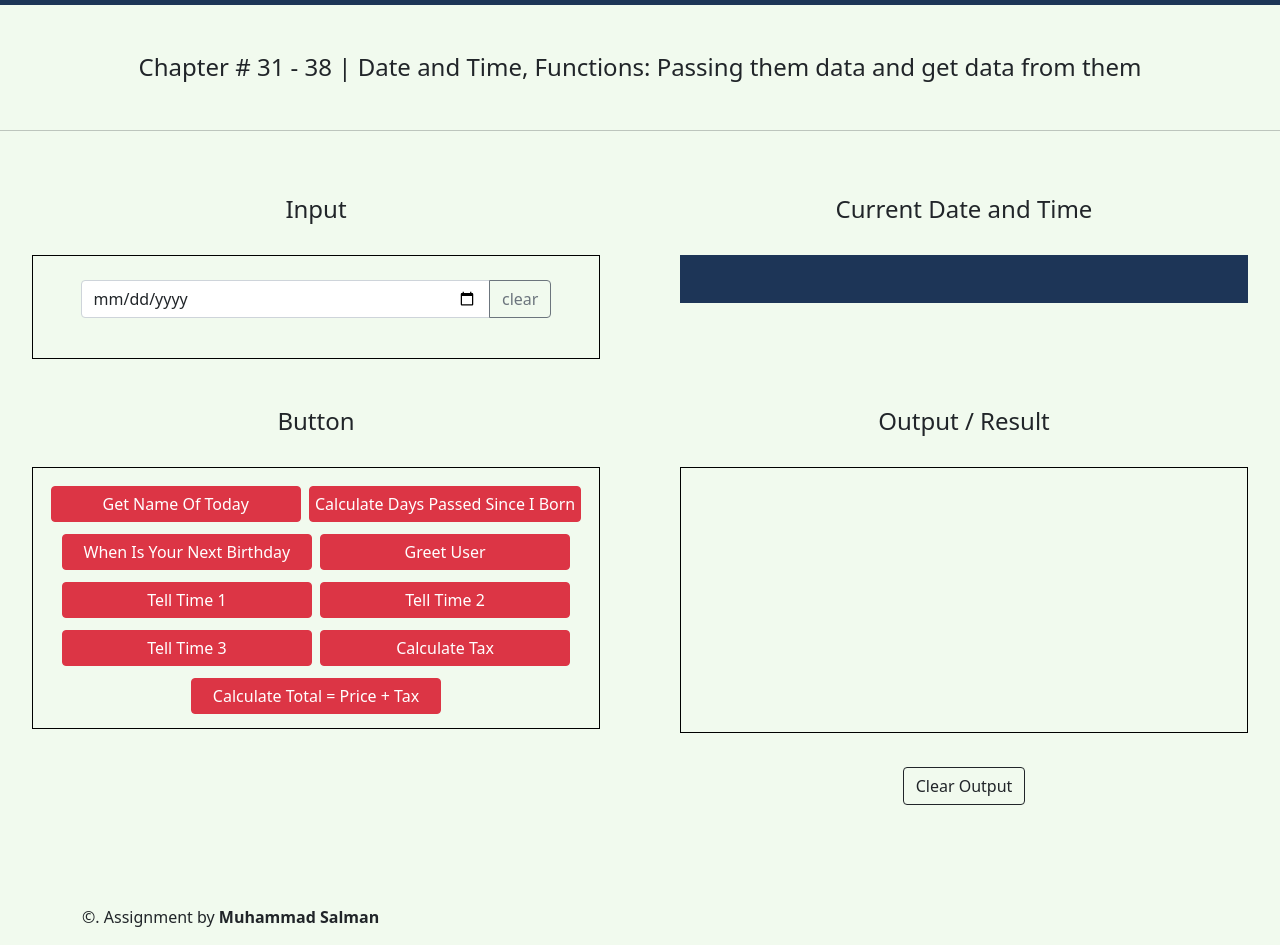
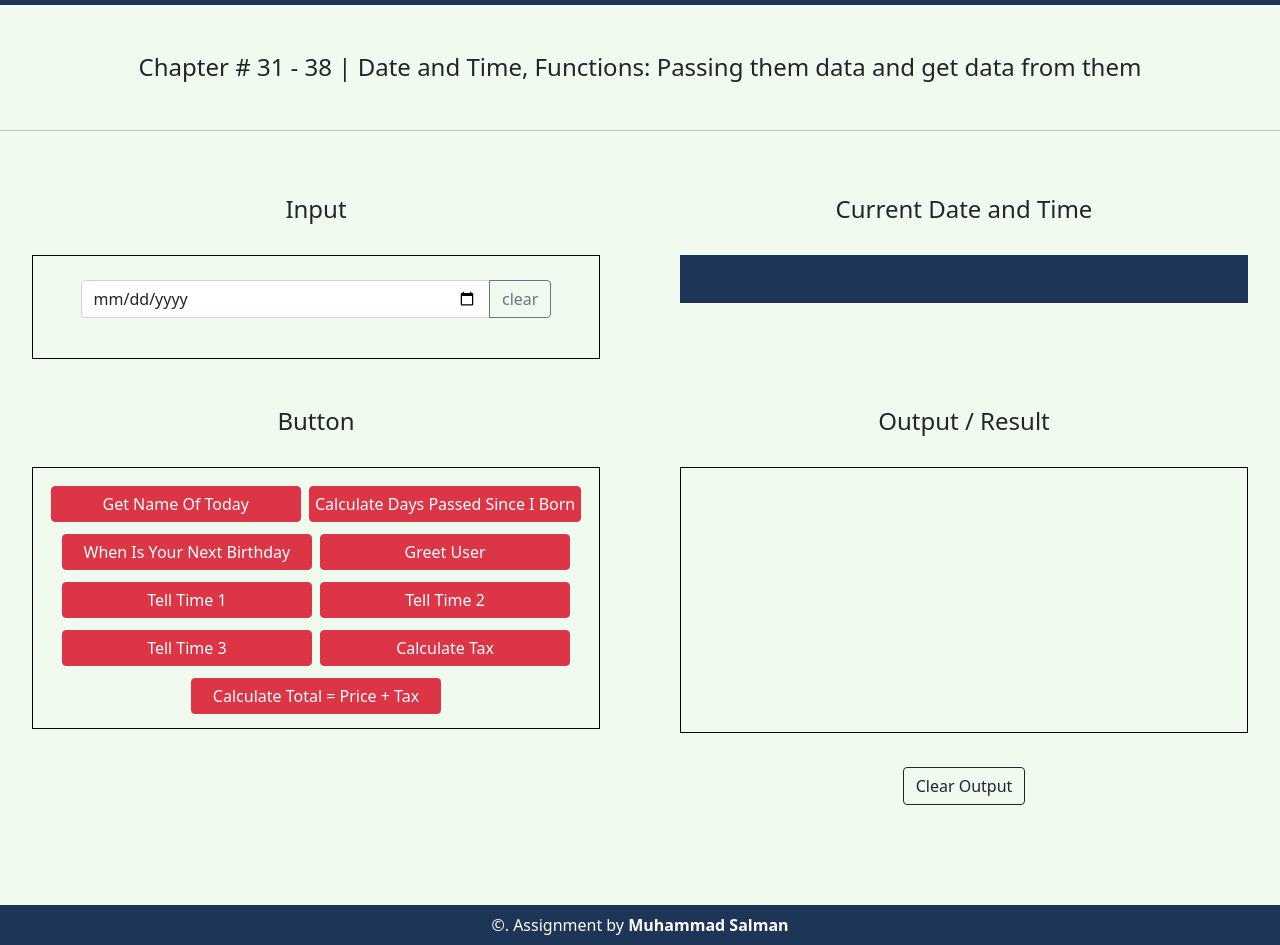
Before and after one commit to m-salman004/Practice-4, a plain HTML site: page index.html in a window 1280 px wide. Shown: the part 51-996 px from the top of the page. Drawn offline with nearby package versions, Linux system fonts and the light colour scheme.

Commit message:
Styling Footer

```diff
--- a/style.css
+++ b/style.css
@@ -26,3 +26,13 @@ h4{
 .button-b{
     margin: .5% 40%;
 }
+.footer{
+    line-height: 40px;
+    background-color: #1D3557;
+}
+
+.footer p{
+    color: white;
+    text-align: center;
+    margin: 0;
+}
```
